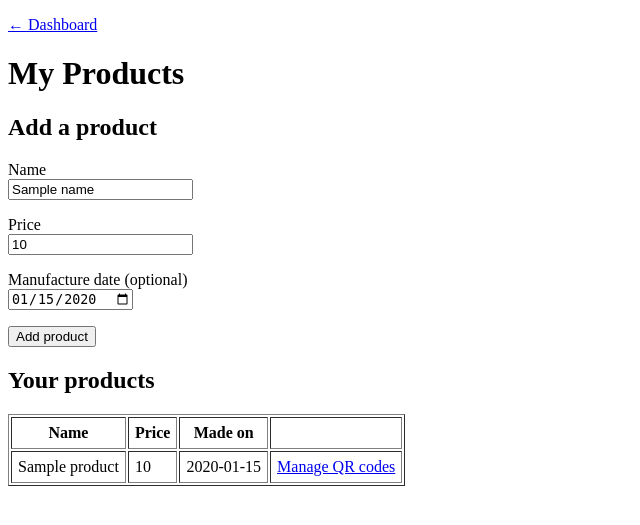
After one commit to shh-x/fakeproductdetector, a Java web app: template src/main/webapp/WEB-INF/views/products.jsp in a window 1280 px wide. The commit adds this page. Shown: the top 525 px of the page, without its empty margins (0-640 px from the left). Run offline with Tomcat 11, a stand-in JSP engine, Linux system fonts and the light colour scheme; the template is opened without the code that fills it: most values are stand-ins (such as "Sample title", 1, 10 or a date in 2020).

Commit message:
feat(view): add products and product-detail pages with printable QR grid

```diff
--- a/src/main/webapp/WEB-INF/views/dashboard.jsp
+++ b/src/main/webapp/WEB-INF/views/dashboard.jsp
@@ -6,7 +6,7 @@
 <title>Dashboard</title></head>
 <body>
   <h1>Welcome, <c:out value="${sessionScope.companyName}"/></h1>
-  <p>Products and QR generation will appear here in the next step.</p>
+  <p><a href="${pageContext.request.contextPath}/manufacturer/products">Manage products and QR codes</a></p>
   <form method="post" action="${pageContext.request.contextPath}/logout">
     <button type="submit">Log out</button>
   </form>
--- /dev/null
+++ b/src/main/webapp/WEB-INF/views/products.jsp
@@ -0,0 +1,41 @@
+<%@ page contentType="text/html;charset=UTF-8" language="java" %>
+<%@ taglib prefix="c" uri="http://java.sun.com/jsp/jstl/core" %>
+<!DOCTYPE html>
+<html>
+<head><meta charset="UTF-8"><meta name="viewport" content="width=device-width, initial-scale=1">
+<title>My Products</title></head>
+<body>
+  <p><a href="${pageContext.request.contextPath}/manufacturer/dashboard">&larr; Dashboard</a></p>
+  <h1>My Products</h1>
+
+  <c:if test="${not empty error}">
+    <p style="color:red"><c:out value="${error}"/></p>
+  </c:if>
+
+  <h2>Add a product</h2>
+  <form method="post" action="${pageContext.request.contextPath}/manufacturer/products">
+    <p><label>Name<br><input type="text" name="name" maxlength="100" value="<c:out value='${name}'/>" required></label></p>
+    <p><label>Price<br><input type="number" name="price" step="0.01" min="0.01" value="<c:out value='${price}'/>" required></label></p>
+    <p><label>Manufacture date (optional)<br><input type="date" name="date" value="<c:out value='${date}'/>"></label></p>
+    <button type="submit">Add product</button>
+  </form>
+
+  <h2>Your products</h2>
+  <c:choose>
+    <c:when test="${empty products}"><p>No products yet.</p></c:when>
+    <c:otherwise>
+      <table border="1" cellpadding="6">
+        <tr><th>Name</th><th>Price</th><th>Made on</th><th></th></tr>
+        <c:forEach var="p" items="${products}">
+          <tr>
+            <td><c:out value="${p.name}"/></td>
+            <td><c:out value="${p.price}"/></td>
+            <td><c:out value="${p.manufactureDate}"/></td>
+            <td><a href="${pageContext.request.contextPath}/manufacturer/product?id=${p.productId}">Manage QR codes</a></td>
+          </tr>
+        </c:forEach>
+      </table>
+    </c:otherwise>
+  </c:choose>
+</body>
+</html>
```
Also changed, not shown: src/main/webapp/WEB-INF/views/product-detail.jsp (added, +41 -0 lines).
